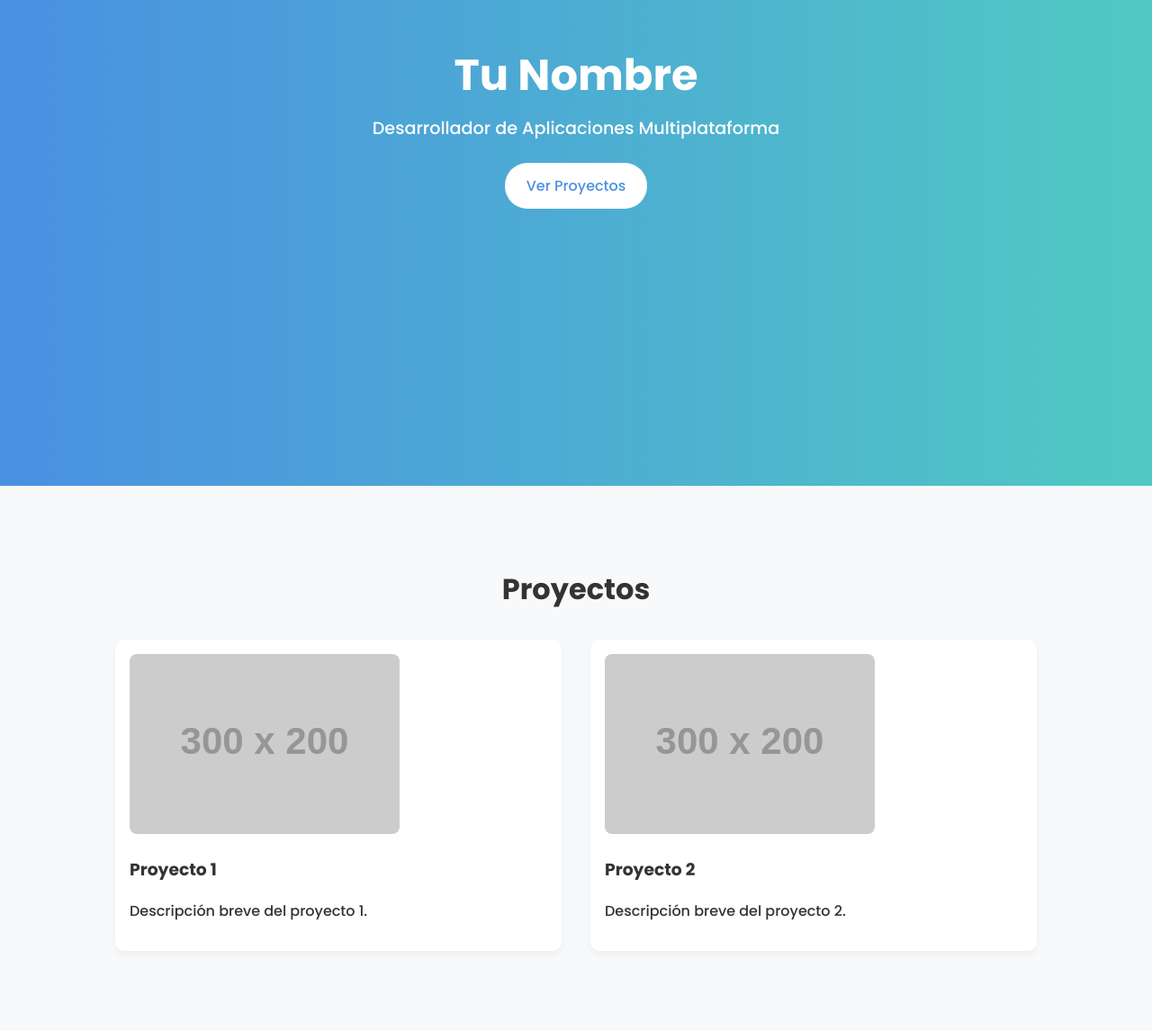
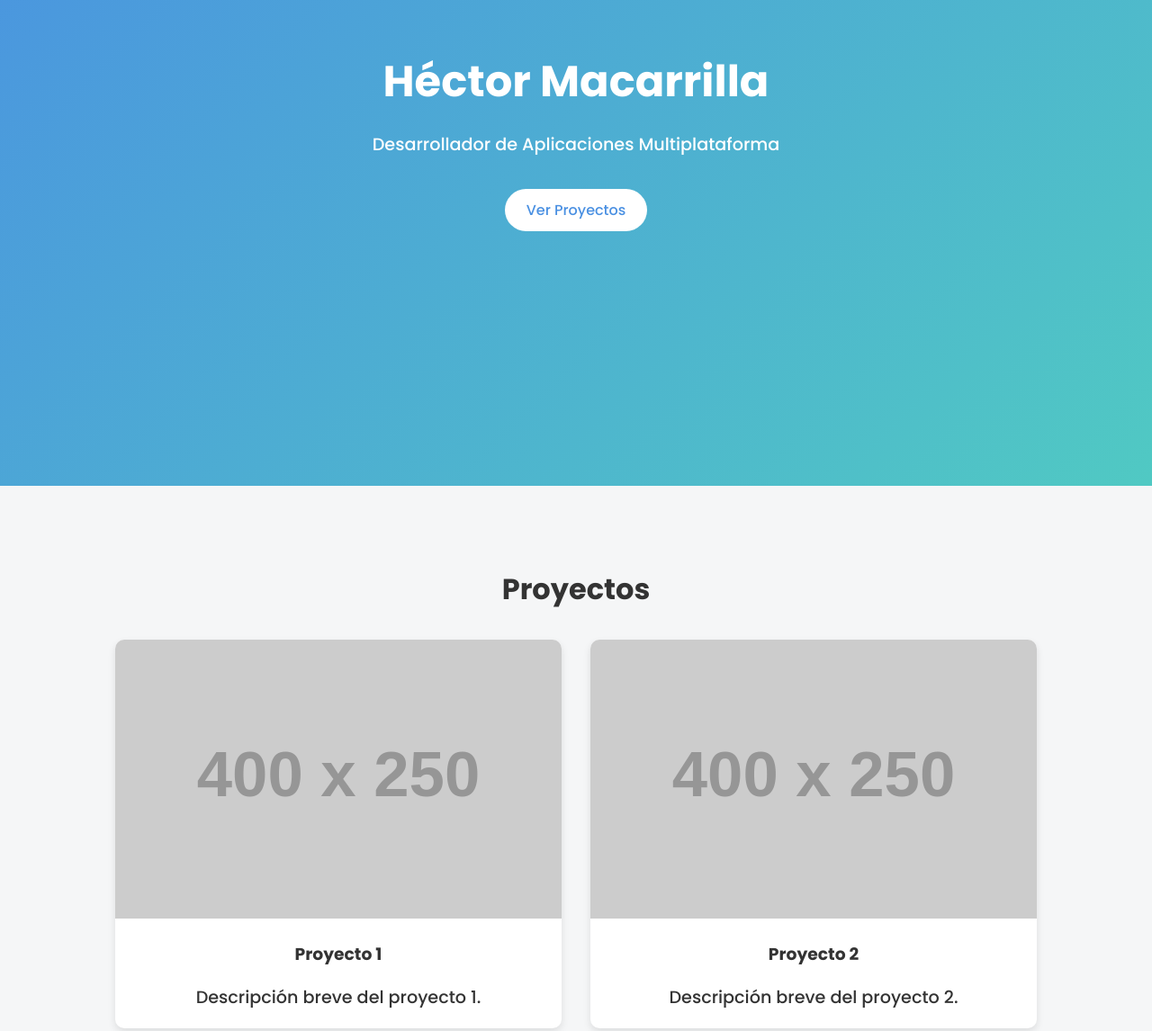
Before and after one commit to hectormac35/portfolio, a plain HTML site: page index.html in a window 1280 px wide. Shown: the part 260-1406 px from the top of the page at 90% size. Drawn offline with Linux system fonts and the light colour scheme; placeholder pictures from the web are drawn by us.

Commit message:
Add files via upload

```diff
--- a/index.html
+++ b/index.html
@@ -1,107 +1,32 @@
+
 <!DOCTYPE html>
 <html lang="es">
 <head>
   <meta charset="UTF-8">
   <meta name="viewport" content="width=device-width, initial-scale=1.0">
-  <title>Portfolio - Tu Nombre</title>
+  <title>Héctor Macarrilla - Portfolio</title>
   <link href="https://fonts.googleapis.com/css2?family=Poppins:wght@300;500;700&display=swap" rel="stylesheet">
-  <style>
-    body {
-      margin: 0;
-      font-family: 'Poppins', sans-serif;
-      background-color: #f8f9fa;
-      color: #333;
-    }
-    header {
-      height: 100vh;
-      background: linear-gradient(to right, #4A90E2, #50C9C3);
-      display: flex;
-      align-items: center;
-      justify-content: center;
-      flex-direction: column;
-      text-align: center;
-      color: white;
-    }
-    header h1 {
-      font-size: 3rem;
-      margin: 0;
-    }
-    header p {
-      font-size: 1.2rem;
-      margin: 0.5rem 0 1.5rem;
-    }
-    header a {
-      text-decoration: none;
-      background-color: white;
-      color: #4A90E2;
-      padding: 0.8rem 1.5rem;
-      border-radius: 25px;
-      transition: background 0.3s;
-    }
-    header a:hover {
-      background-color: #e6e6e6;
-    }
-    section {
-      padding: 4rem 10%;
-    }
-    h2 {
-      font-size: 2rem;
-      margin-bottom: 2rem;
-      text-align: center;
-    }
-    .projects {
-      display: grid;
-      grid-template-columns: repeat(auto-fit, minmax(250px, 1fr));
-      gap: 2rem;
-    }
-    .project-card {
-      background: white;
-      border-radius: 10px;
-      box-shadow: 0 4px 8px rgba(0, 0, 0, 0.05);
-      padding: 1rem;
-      transition: transform 0.3s;
-    }
-    .project-card:hover {
-      transform: translateY(-5px);
-    }
-    .project-card img {
-      max-width: 100%;
-      border-radius: 8px;
-    }
-    footer {
-      background-color: #333;
-      color: white;
-      text-align: center;
-      padding: 1.5rem 0;
-    }
-    footer a {
-      color: #50C9C3;
-      margin: 0 0.5rem;
-      text-decoration: none;
-      transition: color 0.3s;
-    }
-    footer a:hover {
-      color: #4A90E2;
-    }
-  </style>
+  <link rel="stylesheet" href="style.css">
 </head>
 <body>
-  <header>
-    <h1>Tu Nombre</h1>
-    <p>Desarrollador de Aplicaciones Multiplataforma</p>
-    <a href="#proyectos">Ver Proyectos</a>
+  <header class="hero">
+    <div class="container">
+      <h1 class="fade-in">Héctor Macarrilla</h1>
+      <p class="fade-in delay">Desarrollador de Aplicaciones Multiplataforma</p>
+      <a href="#proyectos" class="btn fade-in delay2">Ver Proyectos</a>
+    </div>
   </header>
 
   <section id="proyectos">
     <h2>Proyectos</h2>
     <div class="projects">
       <div class="project-card">
-        <img src="https://via.placeholder.com/300x200" alt="Proyecto 1">
+        <img src="https://via.placeholder.com/400x250" alt="Proyecto 1">
         <h3>Proyecto 1</h3>
         <p>Descripción breve del proyecto 1.</p>
       </div>
       <div class="project-card">
-        <img src="https://via.placeholder.com/300x200" alt="Proyecto 2">
+        <img src="https://via.placeholder.com/400x250" alt="Proyecto 2">
         <h3>Proyecto 2</h3>
         <p>Descripción breve del proyecto 2.</p>
       </div>
@@ -110,13 +35,16 @@
 
   <section id="sobre-mi">
     <h2>Sobre Mí</h2>
-    <p style="text-align:center; max-width: 700px; margin: 0 auto;">
-      Soy un apasionado del desarrollo de aplicaciones multiplataforma, con experiencia en Flutter, React Native y .NET MAUI. Me encanta crear soluciones eficientes y escalables que brinden una experiencia de usuario excepcional.
+    <p>
+      Soy un apasionado desarrollador especializado en aplicaciones multiplataforma con tecnologías como Flutter, React Native y .NET MAUI. Me encanta construir soluciones eficientes, escalables y con una excelente experiencia de usuario.
     </p>
   </section>
 
   <footer>
-    <p>© 2025 Tu Nombre - <a href="#">LinkedIn</a> | <a href="#">GitHub</a></p>
+    <p>© 2025 Héctor Macarrilla |
+       <a href="https://www.linkedin.com/in/hectormac35" target="_blank">LinkedIn</a> |
+       <a href="https://github.com/hectormac35" target="_blank">GitHub</a>
+    </p>
   </footer>
 </body>
 </html>
--- /dev/null
+++ b/style.css
@@ -0,0 +1,113 @@
+
+body {
+  margin: 0;
+  font-family: 'Poppins', sans-serif;
+  background-color: #f5f6f7;
+  color: #333;
+}
+
+.hero {
+  height: 100vh;
+  background: linear-gradient(135deg, #4A90E2, #50C9C3);
+  display: flex;
+  justify-content: center;
+  align-items: center;
+  text-align: center;
+  color: white;
+}
+
+.hero .container {
+  max-width: 600px;
+}
+
+h1 {
+  font-size: 3rem;
+  margin-bottom: 0.5rem;
+}
+
+p {
+  font-size: 1.2rem;
+}
+
+.btn {
+  display: inline-block;
+  margin-top: 1rem;
+  padding: 0.7rem 1.5rem;
+  background-color: white;
+  color: #4A90E2;
+  border-radius: 25px;
+  text-decoration: none;
+  transition: background 0.3s ease;
+}
+
+.btn:hover {
+  background-color: #e6e6e6;
+}
+
+section {
+  padding: 4rem 10%;
+  text-align: center;
+}
+
+h2 {
+  font-size: 2rem;
+  margin-bottom: 2rem;
+}
+
+.projects {
+  display: grid;
+  grid-template-columns: repeat(auto-fit, minmax(300px, 1fr));
+  gap: 2rem;
+}
+
+.project-card {
+  background: white;
+  border-radius: 10px;
+  box-shadow: 0 4px 8px rgba(0, 0, 0, 0.1);
+  transition: transform 0.3s ease;
+}
+
+.project-card:hover {
+  transform: translateY(-5px);
+}
+
+.project-card img {
+  width: 100%;
+  border-top-left-radius: 10px;
+  border-top-right-radius: 10px;
+}
+
+footer {
+  background-color: #333;
+  color: white;
+  padding: 1rem;
+}
+
+footer a {
+  color: #50C9C3;
+  text-decoration: none;
+}
+
+footer a:hover {
+  color: #4A90E2;
+}
+
+/* Animaciones */
+.fade-in {
+  opacity: 0;
+  animation: fadeIn 1s forwards;
+}
+
+.fade-in.delay {
+  animation-delay: 0.5s;
+}
+
+.fade-in.delay2 {
+  animation-delay: 1s;
+}
+
+@keyframes fadeIn {
+  to {
+    opacity: 1;
+  }
+}
```
